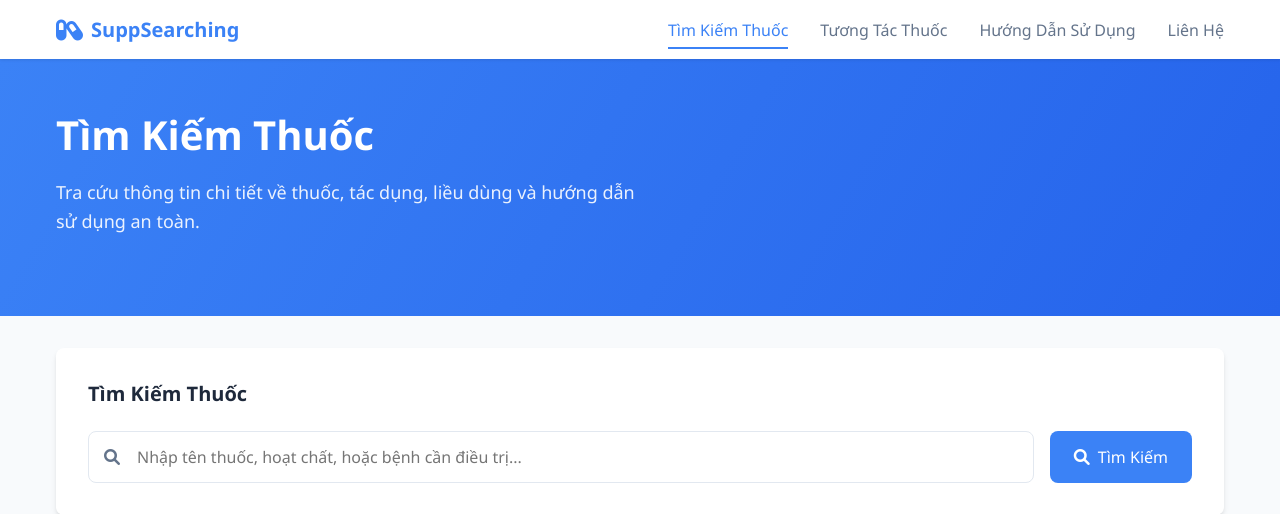
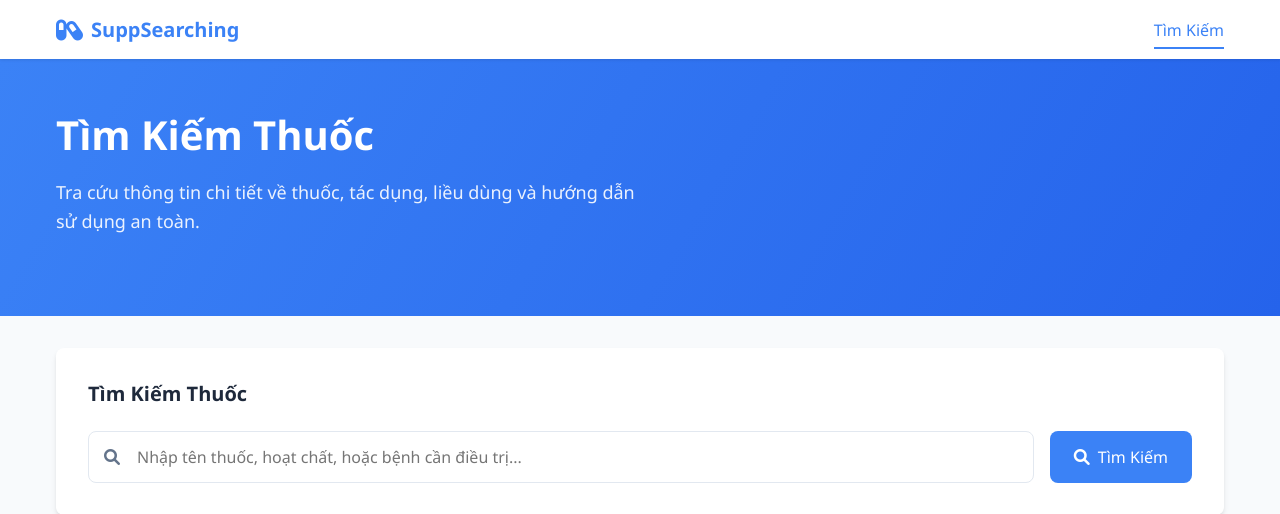
Before and after one commit to Thitrongdan202/SupplementSearch, a Django app: page /search/ in a window 1280 px wide. Shown: the top 514 px of the page. Run offline with Django 5.2, Linux system fonts and the light colour scheme.

Commit message:
Update medication_search.html

```diff
--- a/templates/medication_search.html
+++ b/templates/medication_search.html
@@ -508,10 +508,8 @@
                 <span>SuppSearching</span>
             </div>
             <div class="nav-links">
-                <a href="#" class="nav-link active">Tìm Kiếm Thuốc</a>
-                <a href="#" class="nav-link">Tương Tác Thuốc</a>
-                <a href="#" class="nav-link">Hướng Dẫn Sử Dụng</a>
-                <a href="#" class="nav-link">Liên Hệ</a>
+                <a href="#" class="nav-link active">Tìm Kiếm</a>
+
             </div>
         </div>
     </nav>
```
